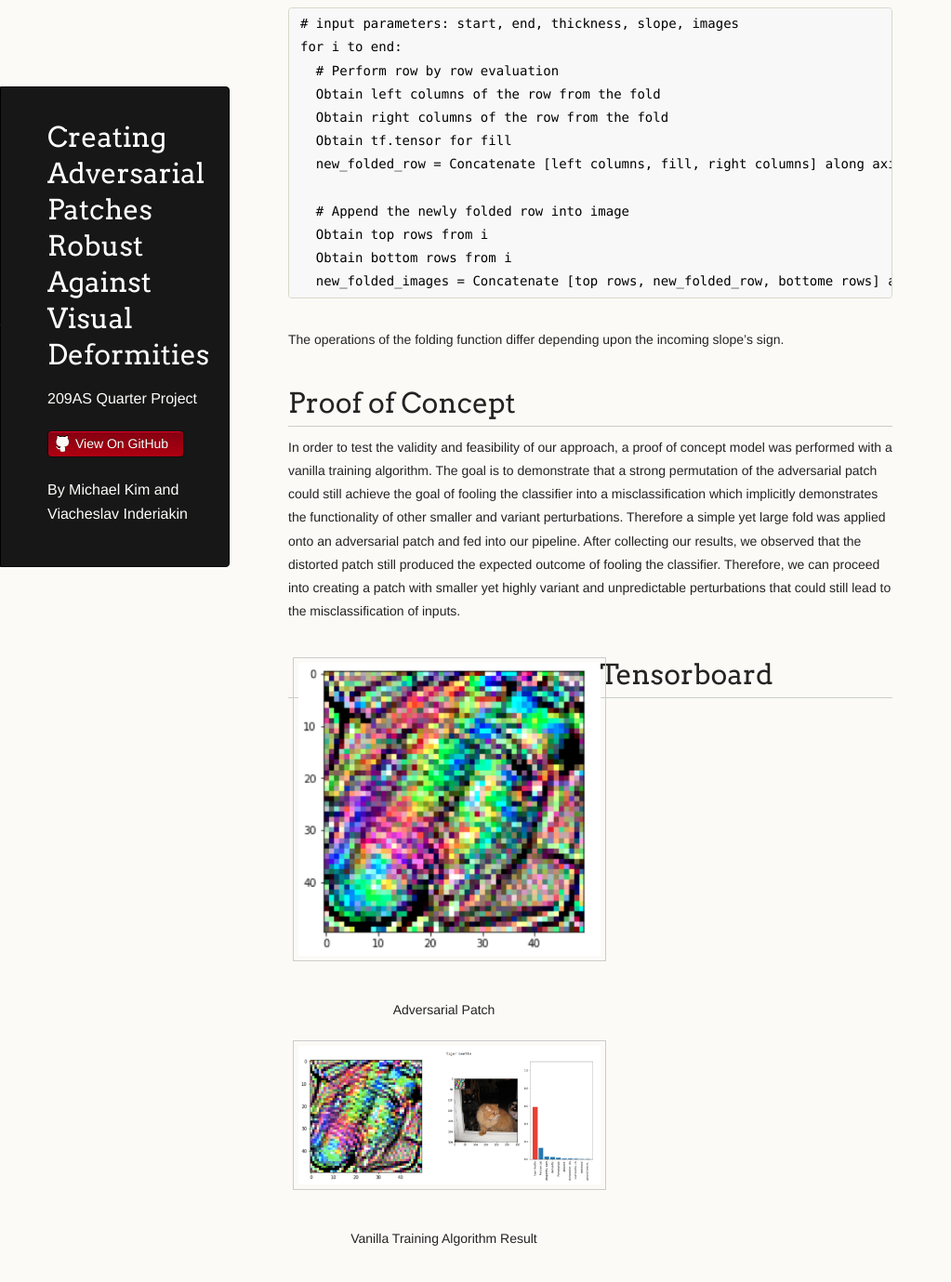
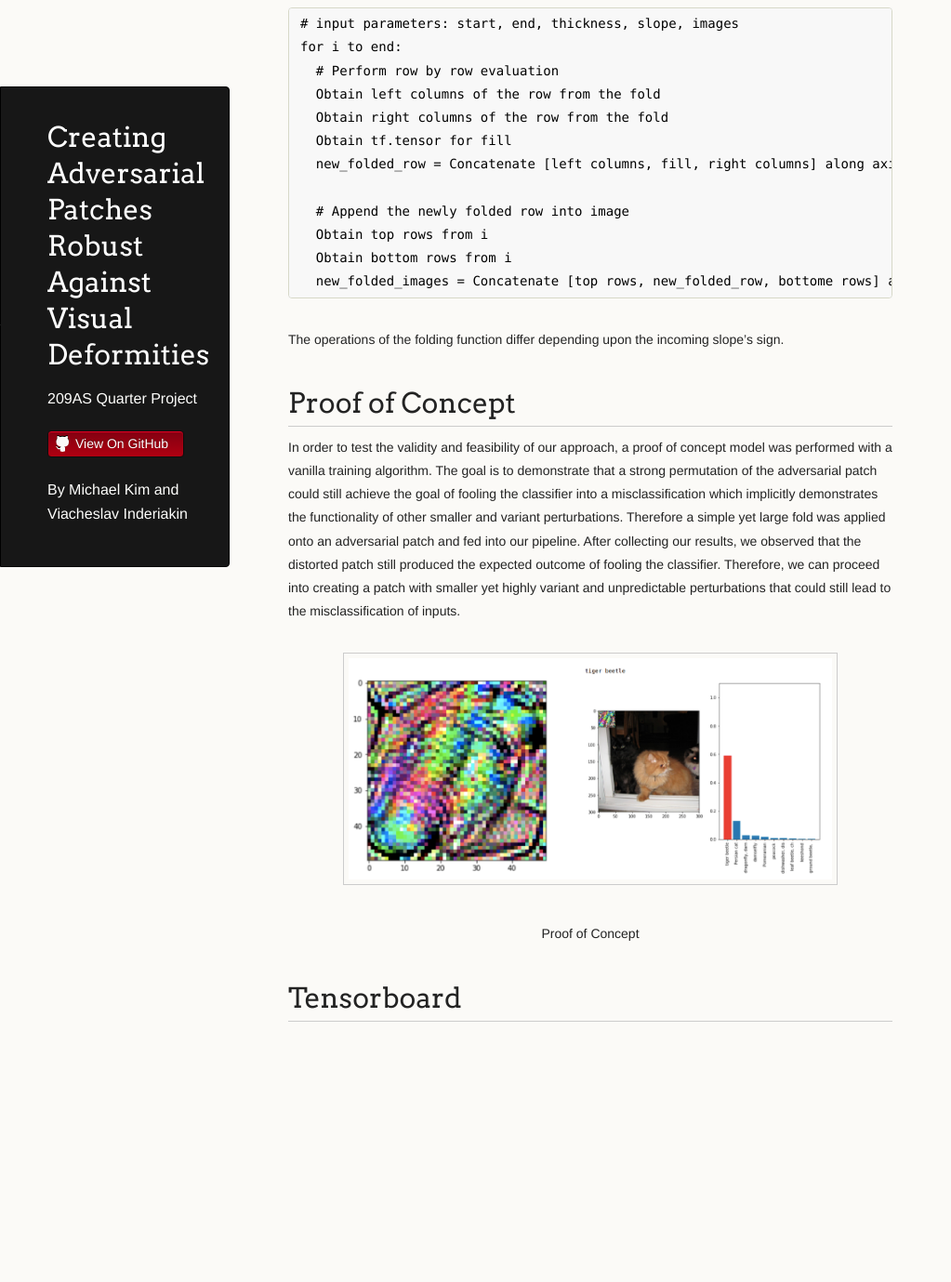
Before and after one commit to SlavaInder/209AS_Adversarial_Patch, a Jekyll site: the page built from docs/method.md, in a window 1280 px wide and 1400 px high, scrolled down 1147 px. Shown: the top 1379 px of the window at 93% size, without its empty margins (0-1023 px from the left). Built offline with Jekyll 4.4.1, drawn with Linux system fonts in a browser that asks for light colours; our own code applies the rules of GitHub Pages for plain Markdown files; after the commit the page ends 2306 px from its top, so only the background shows below that.

Commit message:
Update method.md

```diff
--- a/docs/method.md
+++ b/docs/method.md
@@ -44,29 +44,12 @@ The operations of the folding function differ depending upon the incoming slope'
 In order to test the validity and feasibility of our approach, a proof of concept model was performed with a vanilla training algorithm. The goal is to demonstrate that a strong permutation of the adversarial patch could still achieve the goal of fooling the classifier into a misclassification which implicitly demonstrates the functionality of other smaller and variant perturbations. Therefore a simple yet large fold was applied onto an adversarial patch and fed into our pipeline. After collecting our results, we observed that the distorted patch still produced the expected outcome of fooling the classifier. Therefore, we can proceed into creating a patch with smaller yet highly variant and unpredictable perturbations that could still lead to the misclassification of inputs.
 
 <html>
-  <head><style>
-.column {
-  float: left;
-  width: 50%;
-  padding: 5px;
-}
-</style></head>
-  <body>
-  <div class="row">
-  <div class="column">
-        <figure>
-    <img src="images/ap_poc.png" alt="Mountains" style="width:100%">
-      <center><figcaption>Adversarial Patch</figcaption></center>
-    </figure>
-  </div>
-  <div class="column">
-    <figure>
-    <img src="images/poc.png" alt="Mountains" style="width:100%">
-      <center><figcaption>Vanilla Training Algorithm Result</figcaption></center>
-    </figure>
-  </div>
-</div>
-</body>
+  <body><p>
+  <center><figure>
+    <img src="images/poc.png" style = "max-width:80%">
+    <center><figcaption>Proof of Concept</figcaption></center>
+    </figure></center></p>
+  </body>
 </html>
 
 # Tensorboard
```
